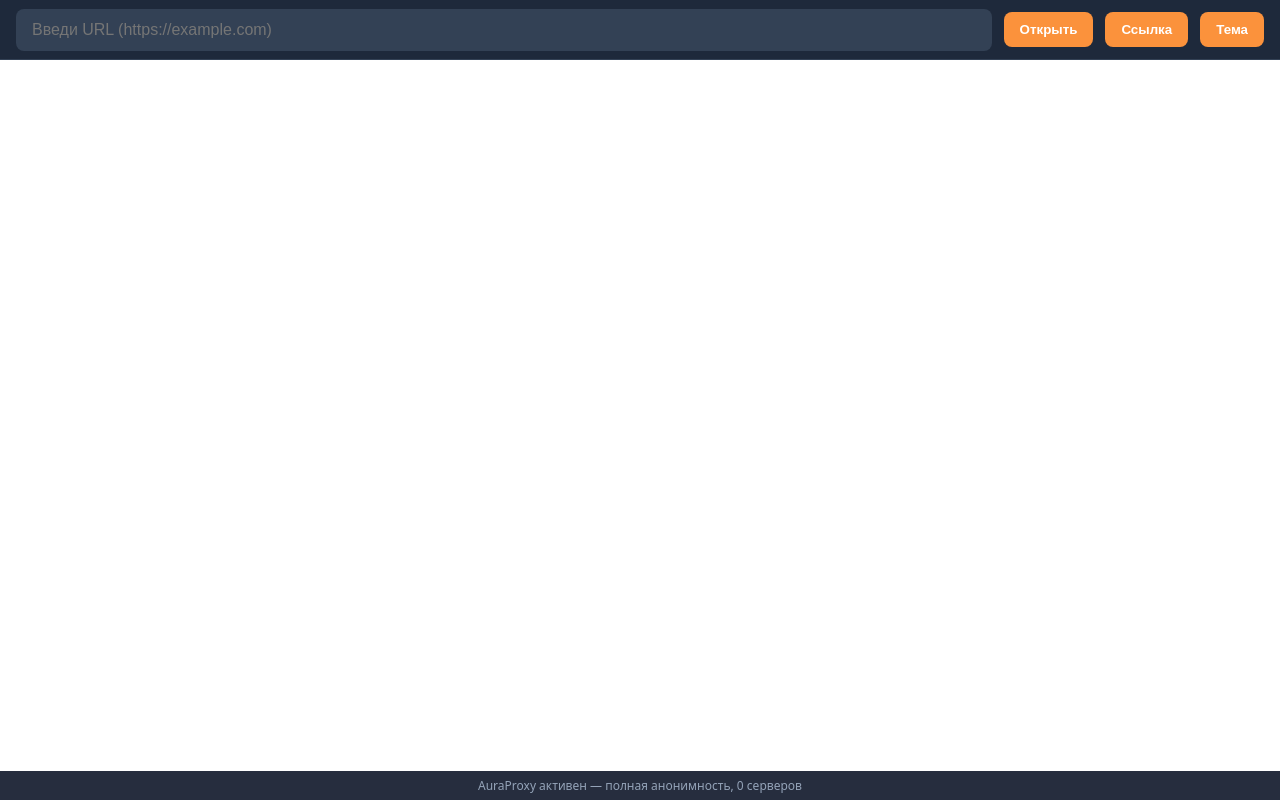
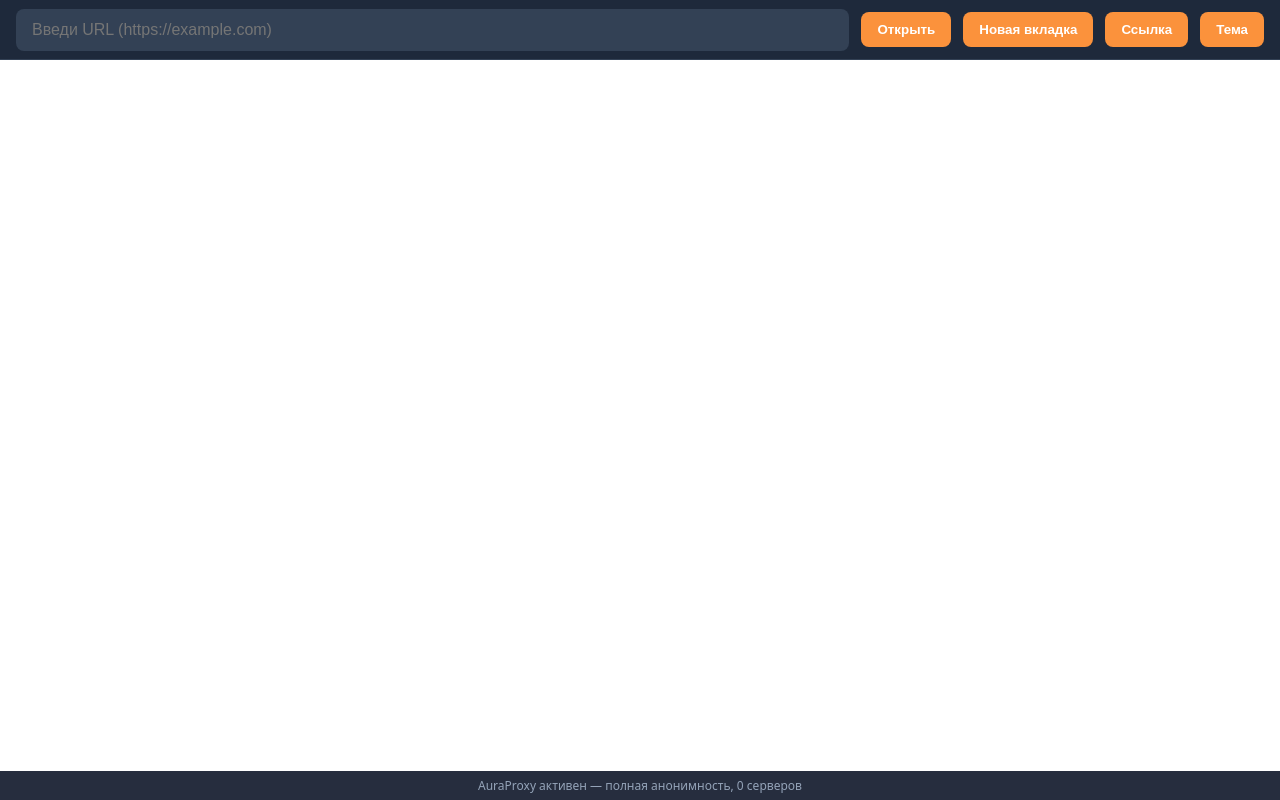
Before and after one commit to mihelson1010/aurasystem, a plain HTML site: page proxy.html in a window 1280 px wide. Drawn offline with Linux system fonts and the light colour scheme.

Commit message:
Update proxy.html

```diff
--- a/proxy.html
+++ b/proxy.html
@@ -21,6 +21,7 @@
   <div class="top">
     <input id="url" placeholder="Введи URL (https://example.com)" value="">
     <button id="go">Открыть</button>
+<button onclick="window.open(frame.src,'_blank')">Новая вкладка</button>
     <button onclick="copyLink()">Ссылка</button>
     <button onclick="toggleTheme()">Тема</button>
   </div>
```
